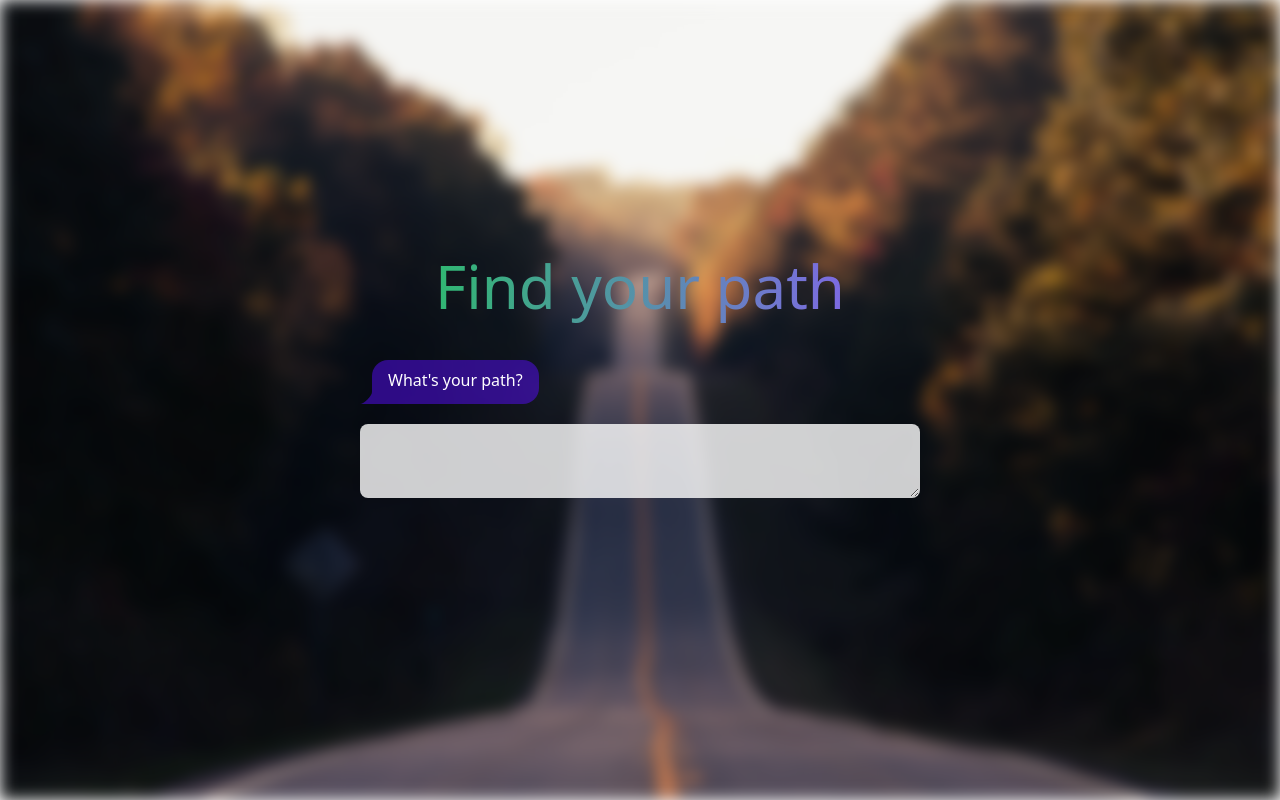
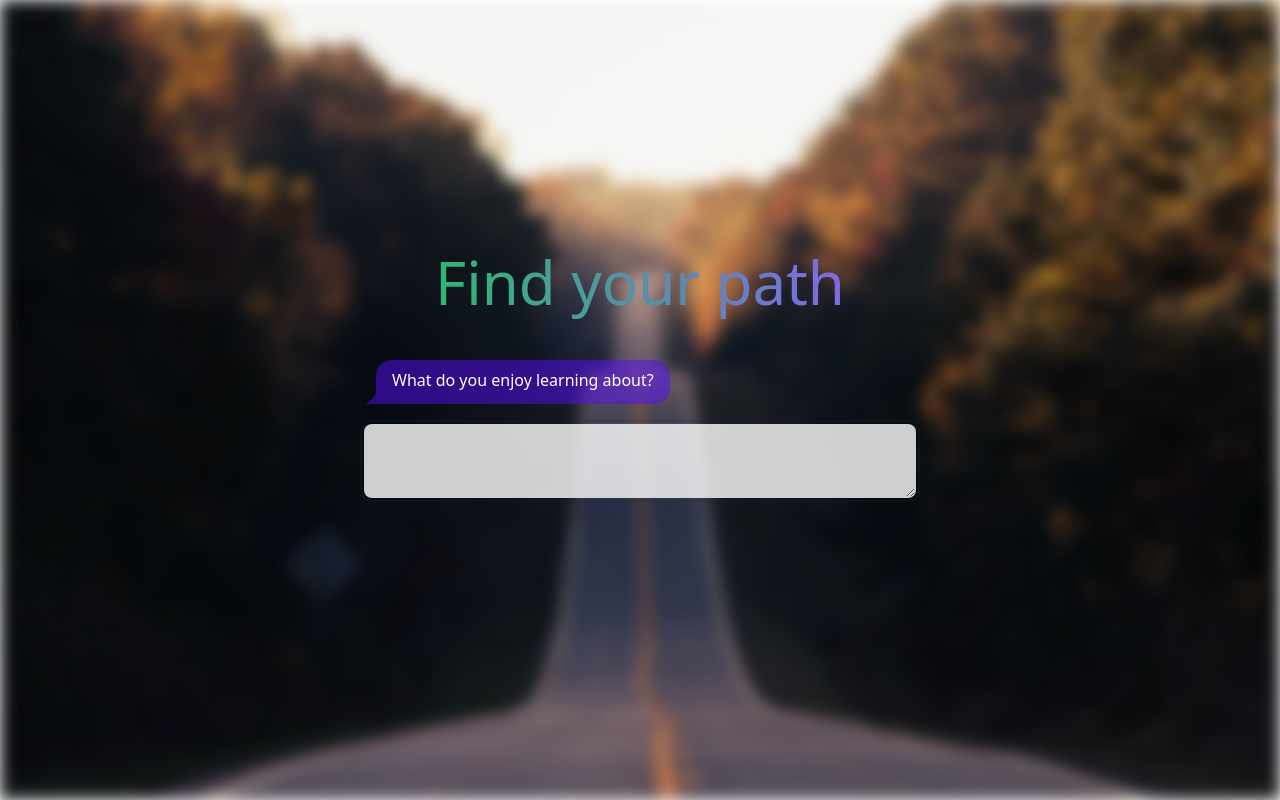
Before and after one commit to dgmp88/GPTcareers, a SvelteKit app: page / in a window 1280 px wide. Built offline with nearby package versions, Linux system fonts and the light colour scheme.

Commit message:
Svelte continued WIP

```diff
--- a/src/components/Conversation.svelte
+++ b/src/components/Conversation.svelte
@@ -1,44 +1,93 @@
 <script lang="ts">
-	import type { Chat } from '../stores';
+	import { tick } from 'svelte';
+	import { getNextQuestion } from '../data';
+	type Chat = {
+		qa: 'q' | 'a';
+		content: string;
+	};
 
 	let awaitingResponse = true;
 
-	let chats: Chat[] = [{ qa: 'q', content: "What's your path?" }];
+	const showDebug = false;
 
-	let value = ''; // text value
+	let chats: Chat[] = [];
+
+	if (!showDebug) {
+		chats.push({ qa: 'q', content: getNextQuestion() });
+	} else {
+		let chats: Chat[] = [];
+		while (true) {
+			let nextQ = getNextQuestion();
+			if (nextQ === '' || chats.length == 1000) break;
+			chats = [...chats, { qa: 'q', content: nextQ }];
+			chats = [...chats, { qa: 'a', content: 'my answer' }];
+		}
+	}
+
+	$: value = ''; // text value
 	$: submitDisabled = value.length === 0;
+	let textAreaElement: HTMLTextAreaElement;
+
+	const textFocus = async () => {
+		await tick();
+		textAreaElement.focus();
+	};
+
+	textFocus();
 
 	const submitResponse = () => {
 		chats = [...chats, { qa: 'a', content: value }];
 		value = '';
+		const nextQ = getNextQuestion();
+		if (nextQ !== '') {
 			awaitingResponse = false;
+			setTimeout(() => {
+				chats = [...chats, { qa: 'q', content: nextQ }];
+				setTimeout(() => {
+					awaitingResponse = true;
+					textFocus();
+				}, 750);
+			}, 750);
+		} else {
+			console.log('get ifnal response');
+		}
 	};
 </script>
 
+<div class="overflow-y-auto w-96 md:w-[35rem] p-1">
 	{#each chats as chat}
 		<div class="chat {chat.qa == 'q' ? 'chat-start' : 'chat-end'} transition-opacity">
 			<div
 				class="
 				chat-bubble transition-opacity {chat.qa == 'q' ? 'chat-bubble-primary' : 'chat-bubble-secondary'}
-				bg-opacity-50"
+				bg-opacity-50
+				animate-fade-in
+				"
 			>
 				{chat.content}
 			</div>
 		</div>
 	{/each}
-<div class="py-4">
-	<label class:invisible={!awaitingResponse}>
+	{#if awaitingResponse}
+		<div class="pt-4 pb-2">
+			<label class="animate-fade-in">
 				<textarea
-			class="textarea w-full bg-opacity-80"
+					class="textarea bg-opacity-80 w-full"
 					placeholder=""
 					disabled={!awaitingResponse}
 					bind:value
+					bind:this={textAreaElement}
+					on:keydown={(event) => {
+						if (event.key == 'Enter') submitResponse();
+					}}
 				/>
 			</label>
 			<button
 				class="btn btn-primary float-right"
 				disabled={submitDisabled}
 				on:click={submitResponse}
-		class:invisible={submitDisabled}>Button</button
+				class:invisible={submitDisabled}>Reply</button
 			>
 		</div>
+	{/if}
+</div>
--- a/src/components/TypedText.svelte
+++ b/src/components/TypedText.svelte
@@ -4,7 +4,6 @@
 	export let debug = false;
 	export let size = 'text-4xl';
 	let currentText = '';
-	console.log('typed text', text);
 	let idx = 0;
 	const next = () => {
 		idx += 1;
--- a/src/data.ts
+++ b/src/data.ts
@@ -1,4 +1,4 @@
-export const questions = [
+const questions = [
 	'What do you enjoy learning about?',
 	'How do you like to spend your time?',
 	'Do you prefer manual labor or mental labor?',
@@ -14,3 +14,11 @@ export const questions = [
 	'What do you want to do more of?',
 	'What motivates you?'
 ];
+
+export const getNextQuestion = (): string => {
+	const q = questions.shift();
+	if (q === undefined) {
+		return '';
+	}
+	return q;
+};
--- a/src/routes/+page.svelte
+++ b/src/routes/+page.svelte
@@ -2,7 +2,6 @@
 	import image from '$lib/images/matt-duncan-IUY_3DvM__w-unsplash.jpg';
 	import TypedText from '../components/TypedText.svelte';
 	import Conversation from '../components/Conversation.svelte';
-	import { nextQuestion } from '../stores';
 	let showChat = false;
 </script>
 
@@ -11,13 +10,11 @@
 	style={`background-image: url(${image})`}
 />
 
-<div class="grid place-content-center w-screen h-screen">
-	<div class="w-96 md:w-[35rem]">
+<div class="grid place-content-center mx-auto h-screen">
 	<TypedText
 		text="Find your path"
 		done={() => {
 			showChat = true;
-				nextQuestion();
 		}}
 		size="text-6xl text-center pb-10"
 		debug
@@ -26,4 +23,3 @@
 		<Conversation />
 	{/if}
 </div>
-</div>
--- a/src/stores.ts
+++ b/src/stores.ts
@@ -1,19 +1 @@
 import { writable } from 'svelte/store';
-import { questions } from './data';
-
-export type Chat = {
-	qa: 'q' | 'a';
-	content: string;
-};
-
-export const chats = writable<Chat[]>([]);
-let qIdx = 0;
-
-export function nextQuestion() {
-	chats.update((value) => {
-		value.push({ qa: 'q', content: questions[qIdx] });
-		value.push({ qa: 'a', content: 'Bob Loblaw' });
-		qIdx += 1;
-		return value;
-	});
-}
--- a/tailwind.config.cjs
+++ b/tailwind.config.cjs
@@ -2,7 +2,17 @@
 module.exports = {
 	content: ['./src/**/*.{js,ts,html,svelte}'],
 	theme: {
-		extend: {}
+		extend: {
+			keyframes: {
+				fade: {
+					'0%': { opacity: '0' },
+					'100%': { opacity: '1' }
+				}
+			},
+			animation: {
+				'fade-in': 'fade 0.5s ease-in-out 1'
+			}
+		}
 	},
 	plugins: [require('daisyui')]
 };
```
Lines whose indentation alone changed are shown as unchanged.
